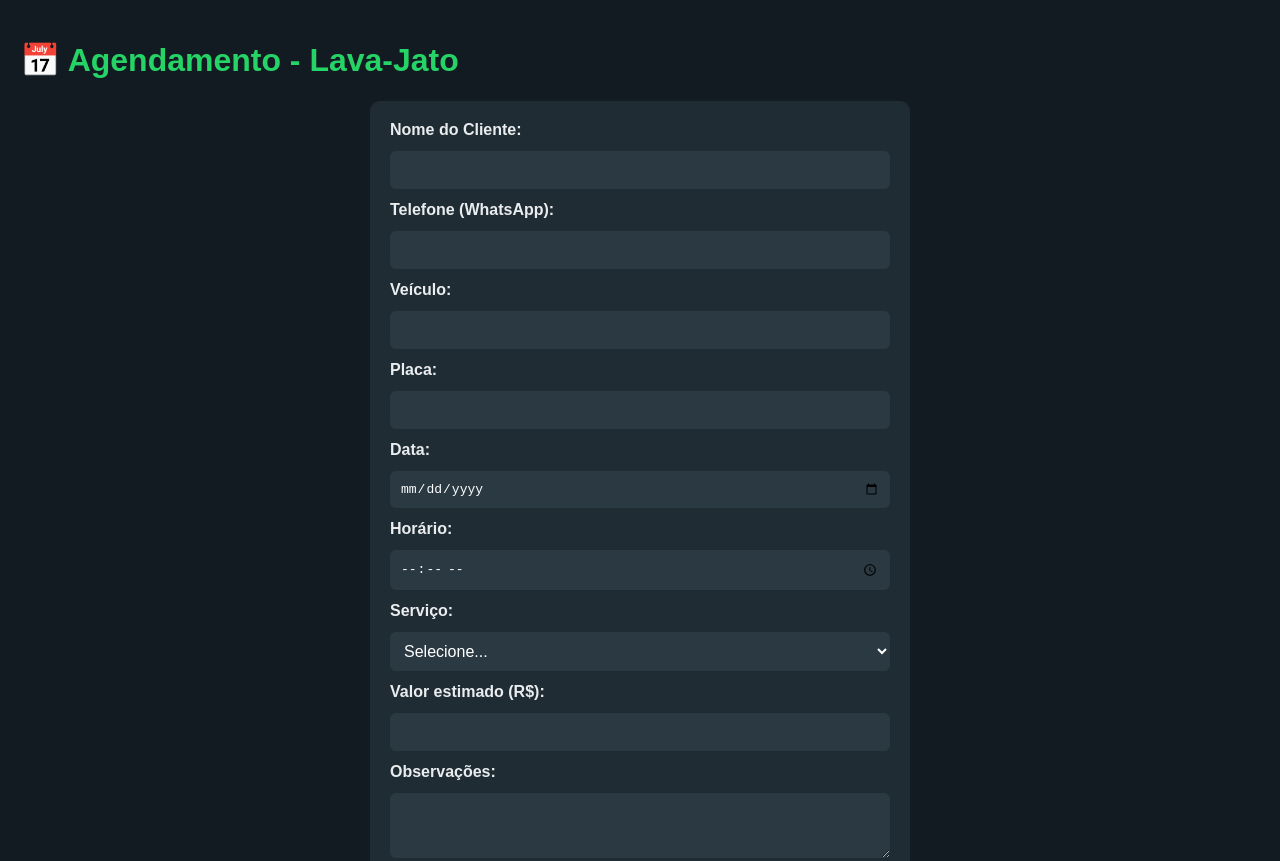
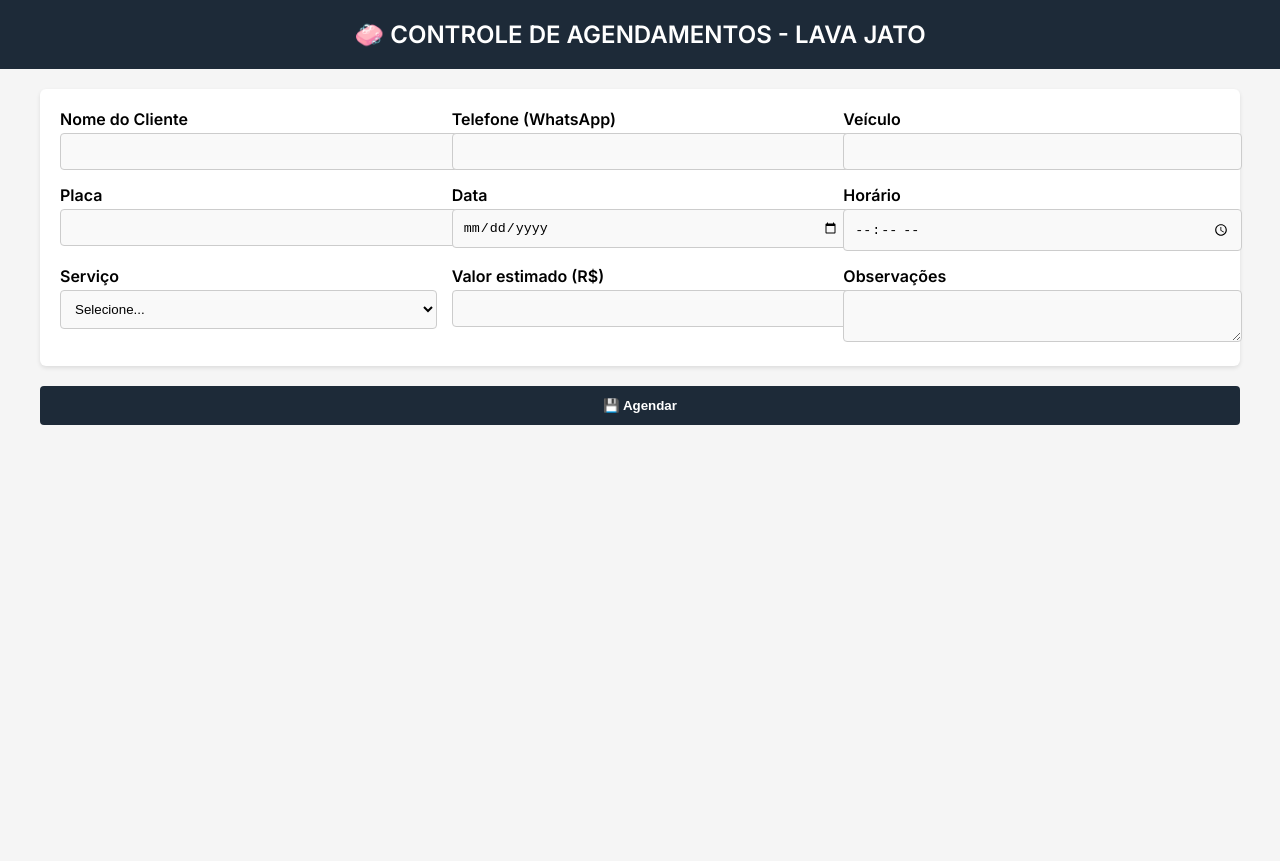
Before and after one commit to ClenaStore/Lava-jato, a plain HTML site: page index.html in a window 1280 px wide. Shown: the top 861 px of the page. After the commit the page ends 800 px from the top, so only its background shows below. Drawn offline with Linux system fonts and the light colour scheme.

Commit message:
Update index.html

```diff
--- a/index.html
+++ b/index.html
@@ -2,81 +2,105 @@
 <html lang="pt-BR">
 <head>
   <meta charset="UTF-8" />
-  <title>Lava-Jato - Agendamentos</title>
+  <title>Agendamento - Lava-Jato</title>
   <meta name="viewport" content="width=device-width, initial-scale=1.0" />
+  <link href="https://fonts.googleapis.com/css2?family=Inter:wght@400;600&display=swap" rel="stylesheet">
   <style>
     body {
-      background-color: #111b21;
-      color: #e9edef;
-      font-family: Arial, sans-serif;
+      font-family: 'Inter', sans-serif;
+      background-color: #f5f5f5;
       margin: 0;
+      padding: 0;
+    }
+    header {
+      background-color: #1d2a38;
+      color: white;
+      padding: 20px;
+      text-align: center;
+      font-size: 1.5rem;
+      font-weight: 600;
+    }
+    .container {
+      max-width: 1200px;
+      margin: auto;
       padding: 20px;
     }
-    h1 {
-      color: #25d366;
-    }
-    form {
-      background: #202c33;
+    .form-grid {
+      display: grid;
+      grid-template-columns: repeat(auto-fit, minmax(280px, 1fr));
+      gap: 15px;
+      margin-bottom: 20px;
+      background-color: #fff;
       padding: 20px;
-      border-radius: 10px;
-      max-width: 500px;
-      margin: auto;
-      display: flex;
-      flex-direction: column;
-      gap: 12px;
+      border-radius: 6px;
+      box-shadow: 0 2px 4px rgba(0,0,0,0.1);
     }
     label {
-      font-weight: bold;
-    }
-    input, select, textarea, button {
-      padding: 10px;
-      font-size: 1em;
-      border-radius: 6px;
-      border: none;
+      font-weight: 600;
+      margin-bottom: 4px;
+      display: block;
     }
     input, select, textarea {
-      background-color: #2a3942;
-      color: white;
+      width: 100%;
+      padding: 10px;
+      border: 1px solid #ccc;
+      border-radius: 4px;
+      background-color: #f9f9f9;
     }
     button {
-      background-color: #25d366;
-      color: black;
+      background-color: #1d2a38;
+      color: white;
+      border: none;
+      padding: 12px 20px;
+      border-radius: 4px;
       font-weight: bold;
       cursor: pointer;
-      transition: background 0.3s ease;
+      width: 100%;
     }
     button:hover {
-      background-color: #1e9e51;
+      background-color: #273a4d;
     }
-    .sucesso {
-      color: #25d366;
+    .success-message {
       text-align: center;
+      color: green;
+      font-weight: 600;
       margin-top: 10px;
     }
   </style>
 </head>
 <body>
-  <h1>📅 Agendamento - Lava-Jato</h1>
+  <header>
+    🧼 CONTROLE DE AGENDAMENTOS - LAVA JATO
+  </header>
+  <div class="container">
     <form id="formAgendamento">
-    <label>Nome do Cliente:</label>
+      <div class="form-grid">
+        <div>
+          <label>Nome do Cliente</label>
           <input type="text" name="nome" required />
-
-    <label>Telefone (WhatsApp):</label>
+        </div>
+        <div>
+          <label>Telefone (WhatsApp)</label>
           <input type="tel" name="telefone" required />
-
-    <label>Veículo:</label>
+        </div>
+        <div>
+          <label>Veículo</label>
           <input type="text" name="veiculo" required />
-
-    <label>Placa:</label>
+        </div>
+        <div>
+          <label>Placa</label>
           <input type="text" name="placa" required />
-
-    <label>Data:</label>
+        </div>
+        <div>
+          <label>Data</label>
           <input type="date" name="data" required />
-
-    <label>Horário:</label>
+        </div>
+        <div>
+          <label>Horário</label>
           <input type="time" name="horario" required />
-
-    <label>Serviço:</label>
+        </div>
+        <div>
+          <label>Serviço</label>
           <select name="servico" required>
             <option value="">Selecione...</option>
             <option value="Lavagem simples">Lavagem simples</option>
@@ -84,16 +108,20 @@
             <option value="Polimento">Polimento</option>
             <option value="Higienização">Higienização</option>
           </select>
-
-    <label>Valor estimado (R$):</label>
+        </div>
+        <div>
+          <label>Valor estimado (R$)</label>
           <input type="number" step="0.01" name="valor" required />
-
-    <label>Observações:</label>
-    <textarea name="observacoes" rows="3"></textarea>
-
+        </div>
+        <div class="full">
+          <label>Observações</label>
+          <textarea name="observacoes" rows="2"></textarea>
+        </div>
+      </div>
       <button type="submit">💾 Agendar</button>
-    <div class="sucesso" id="mensagem"></div>
+      <div class="success-message" id="mensagem"></div>
     </form>
+  </div>
 
   <script>
     const formulario = document.getElementById("formAgendamento");
```
Lines whose indentation alone changed are shown as unchanged.
